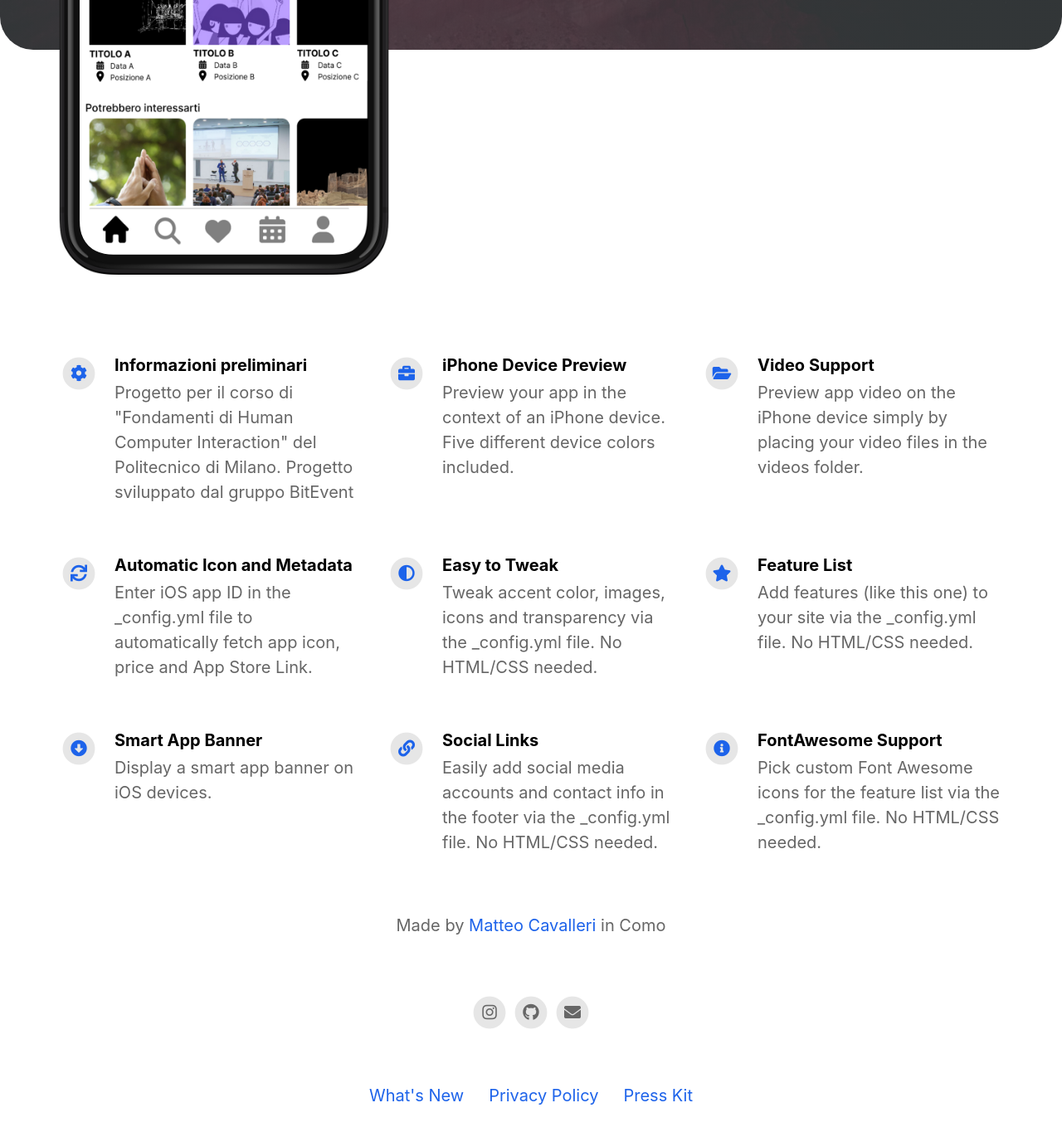
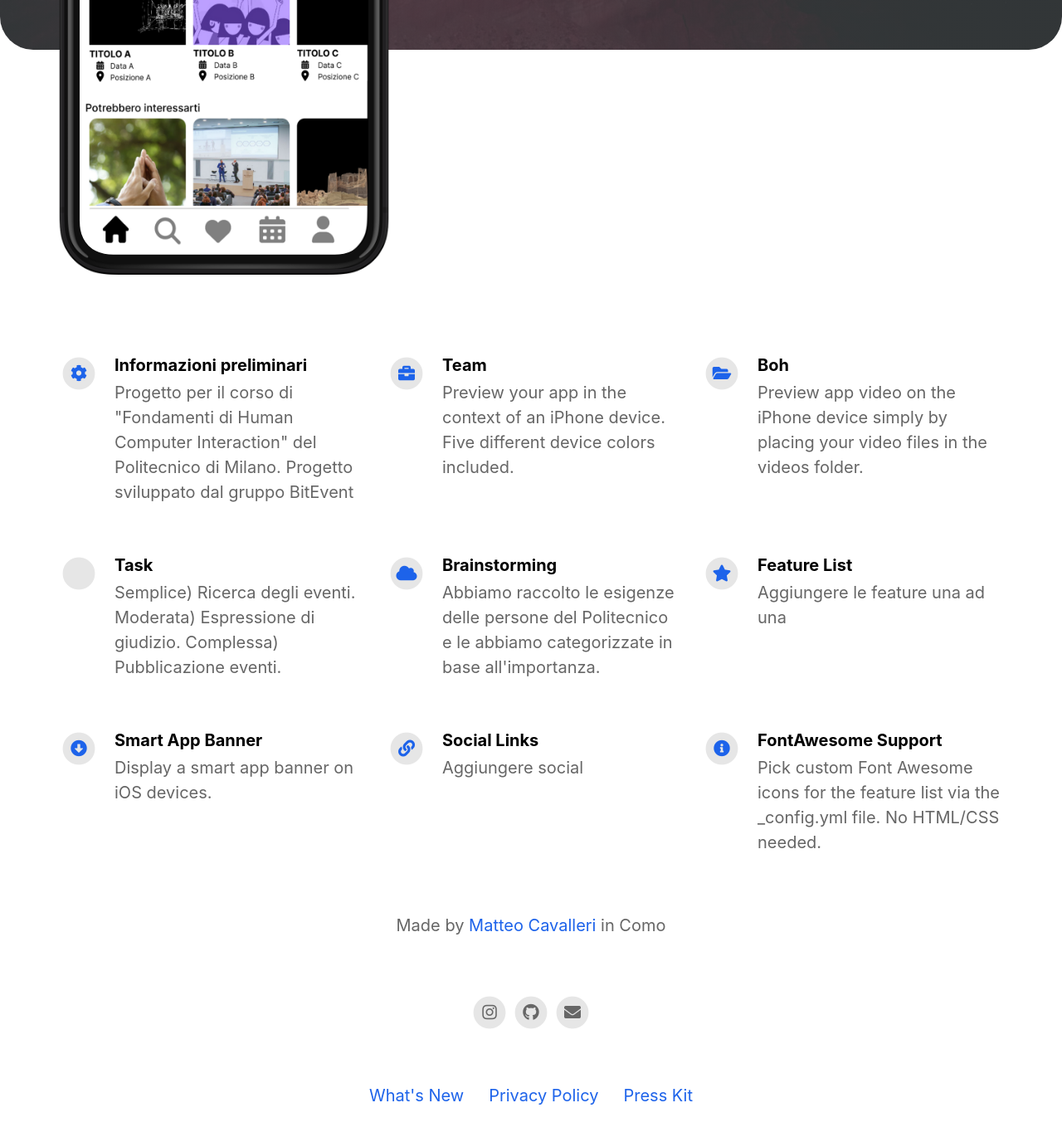
Before and after one commit to teocavaproject/teocavaproject.github.io, a Jekyll site: the page built from index.html, in a window 1280 px wide and 1400 px high, scrolled down 654 px. Shown: the top 1370 px of the window at 83% size. Built offline with Jekyll 4.4.1, drawn with Linux system fonts in a browser that asks for light colours; nearby versions of some CDN libraries.

Commit message:
Update _config.yml

```diff
--- a/_config.yml
+++ b/_config.yml
@@ -40,24 +40,24 @@ features                                  :
     description                           : Progetto per il corso di "Fondamenti di Human Computer Interaction" del Politecnico di Milano.                                   Progetto sviluppato dal gruppo BitEvent
     fontawesome_icon_name                 : cog
 
-  - title                                 : iPhone Device Preview
+  - title                                 : Team
     description                           : Preview your app in the context of an iPhone device. Five different device colors included.
     fontawesome_icon_name                 : briefcase
 
-  - title                                 : Video Support
+  - title                                 : Boh
     description                           : Preview app video on the iPhone device simply by placing your video files in the videos folder.
     fontawesome_icon_name                 : folder-open
 
-  - title                                 : Automatic Icon and Metadata
-    description                           : Enter iOS app ID in the _config.yml file to automatically fetch app icon, price and App Store Link.
-    fontawesome_icon_name                 : sync
+  - title                                 : Task
+    description                           : Semplice) Ricerca degli eventi. Moderata) Espressione di giudizio. Complessa) Pubblicazione eventi.
+    fontawesome_icon_name                 : check-square-o
 
-  - title                                 : Easy to Tweak
-    description                           : Tweak accent color, images, icons and transparency via the _config.yml file. No HTML/CSS needed.
-    fontawesome_icon_name                 : adjust
+  - title                                 : Brainstorming
+    description                           : Abbiamo raccolto le esigenze delle persone del Politecnico e le abbiamo categorizzate in base all'importanza.
+    fontawesome_icon_name                 : cloud
 
   - title                                 : Feature List
-    description                           : Add features (like this one) to your site via the _config.yml file. No HTML/CSS needed.
+    description                           : Aggiungere le feature una ad una
     fontawesome_icon_name                 : star
 
   - title                                 : Smart App Banner
@@ -65,7 +65,7 @@ features                                  :
     fontawesome_icon_name                 : arrow-alt-circle-down
 
   - title                                 : Social Links
-    description                           : Easily add social media accounts and contact info in the footer via the _config.yml file. No HTML/CSS needed.
+    description                           : Aggiungere social
     fontawesome_icon_name                 : link
 
   - title                                 : FontAwesome Support
```
